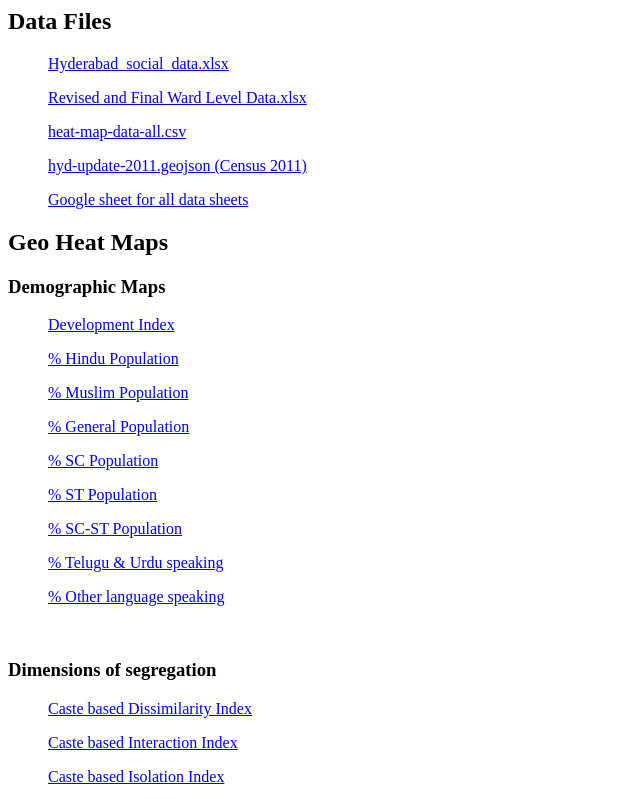
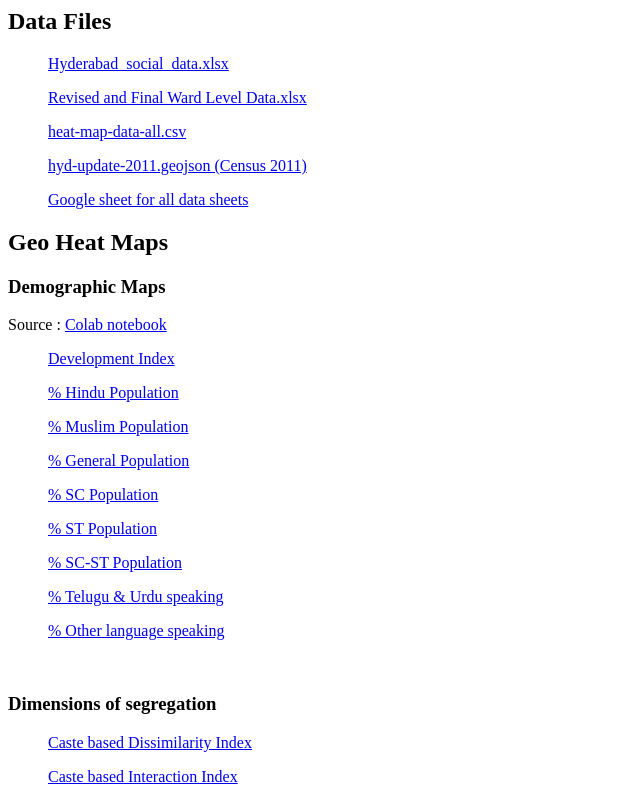
Before and after one commit to pranjalg8/hyd-segregation, a plain HTML site: page reports-30-may/index.html in a window 1280 px wide. Shown: the top 799 px of the page, without its empty margins (0-640 px from the left). Drawn offline with Linux system fonts and the light colour scheme.

Commit message:
adds colab notebook link

```diff
--- a/reports-30-may/index.html
+++ b/reports-30-may/index.html
@@ -12,6 +12,7 @@
     <section id="maps">
         <h1>Geo Heat Maps</h1>
         <h3>Demographic Maps</h3>
+        <p> Source : <a href = "https://colab.research.google.com/drive/1895ep6vovX95Shj7xQGzaydQYYZr02rA#scrollTo=QCWAjKgQ05h_" target="_blank">Colab notebook</a></p>
         <ul><a href="https://pranjalg8.github.io/hyd-segregation/reports-30-may/development-index.html" target="_blank">Development Index</a></ul>
         <ul><a href="https://pranjalg8.github.io/hyd-segregation/reports-30-may/hindu-population.html" target="_blank">% Hindu Population</a></ul>
         <ul><a href="https://pranjalg8.github.io/hyd-segregation/reports-30-may/muslim-population.html" target="_blank">% Muslim Population</a></ul>
```
